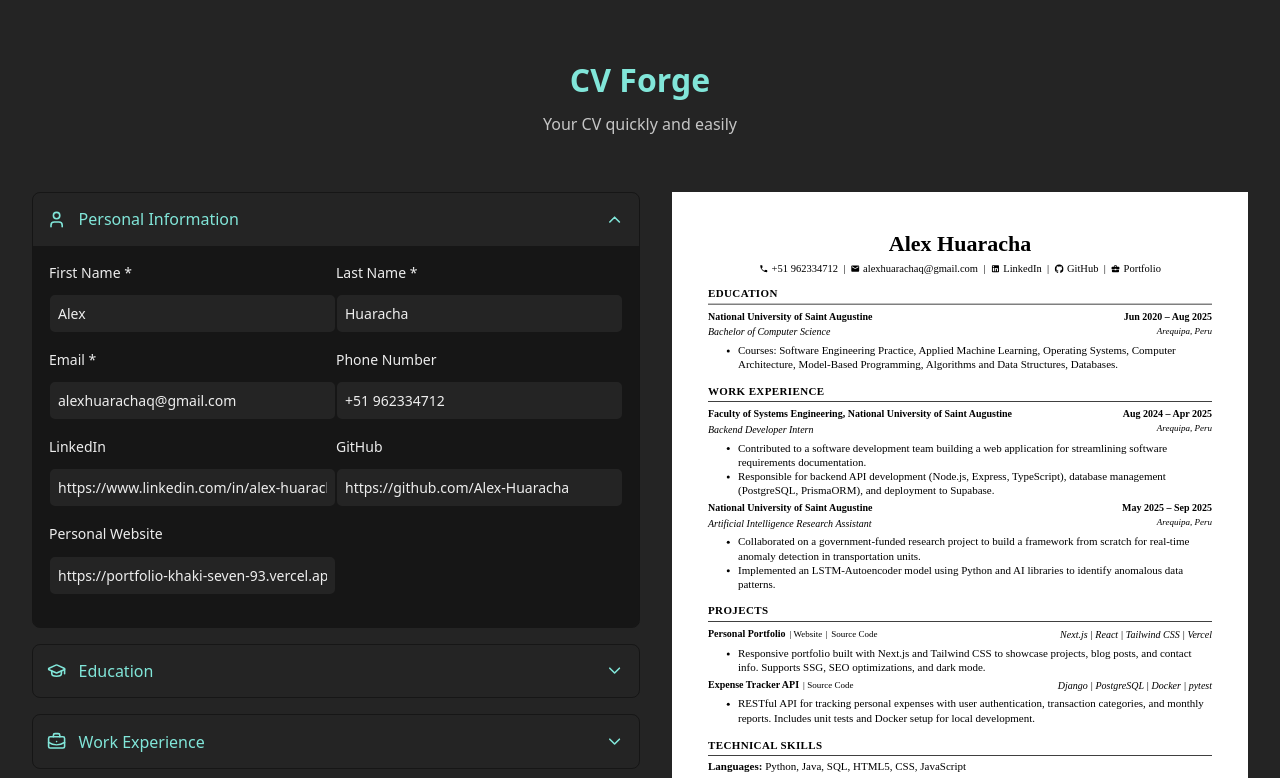
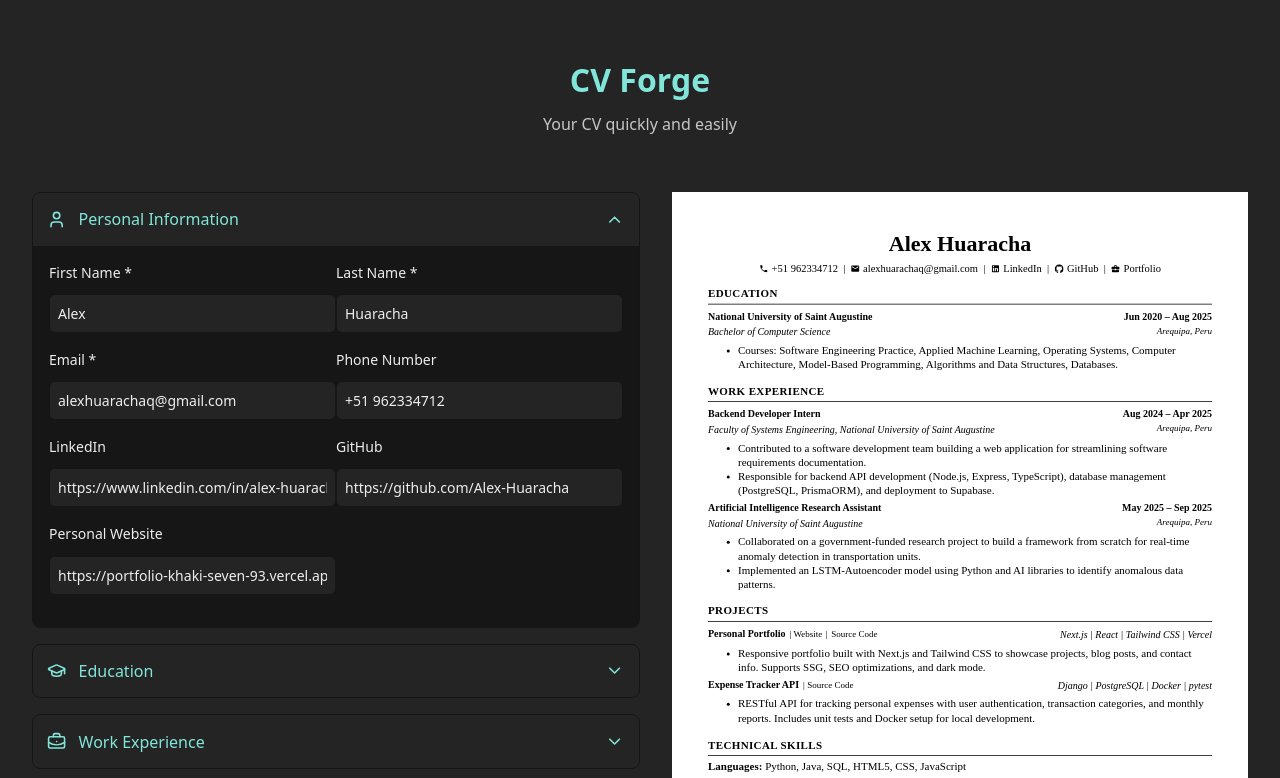
Before and after one commit to Alex-Huaracha/cv-forge, a React (Vite) app: page / in a window 1280 px wide. Shown: the top 778 px of the page. Built offline with nearby package versions, Linux system fonts and the light colour scheme; what @react-pdf/renderer would draw is missing.

Commit message:
feat: swap company and position display order in ResumePDF and ResumePreview components for consistency

```diff
--- a/src/components/ResumePDF/ResumePDF.jsx
+++ b/src/components/ResumePDF/ResumePDF.jsx
@@ -37,7 +37,7 @@ const styles = StyleSheet.create({
   },
   sectionTitle: {
     fontSize: 12,
-    fontFamily: 'Times-Bold',
+
     textTransform: 'uppercase',
     marginBottom: 5,
     paddingBottom: 2,
@@ -78,7 +78,7 @@ const styles = StyleSheet.create({
   },
   bulletPoint: {
     fontSize: 11,
-    marginLeft: 15,
+    marginLeft: 20,
     marginBottom: 2,
     flexDirection: 'row',
   },
@@ -204,8 +204,8 @@ export function ResumePDF({ data }) {
               <View key={work.id} style={{ marginBottom: 8 }}>
                 <View style={styles.entryHeader}>
                   <View style={styles.entryLeft}>
-                    <Text style={styles.entryTitle}>{work.company}</Text>
-                    <Text style={styles.entrySubtitle}>{work.position}</Text>
+                    <Text style={styles.entryTitle}>{work.position}</Text>
+                    <Text style={styles.entrySubtitle}>{work.company}</Text>
                   </View>
                   <View style={styles.entryRight}>
                     {' '}
--- a/src/components/ResumePreview/ResumePreview.jsx
+++ b/src/components/ResumePreview/ResumePreview.jsx
@@ -196,8 +196,8 @@ export function ResumePreview({ data }) {
                   <div key={work.id} className="resume-entry">
                     <div className="entry-header">
                       <div className="entry-left">
-                        <h3 className="entry-title">{work.company}</h3>
-                        <p className="entry-subtitle">{work.position}</p>
+                        <h3 className="entry-title">{work.position}</h3>
+                        <p className="entry-subtitle">{work.company}</p>
                       </div>
                       <div className="entry-right">
                         {(work.startDate || work.endDate) && (
```
